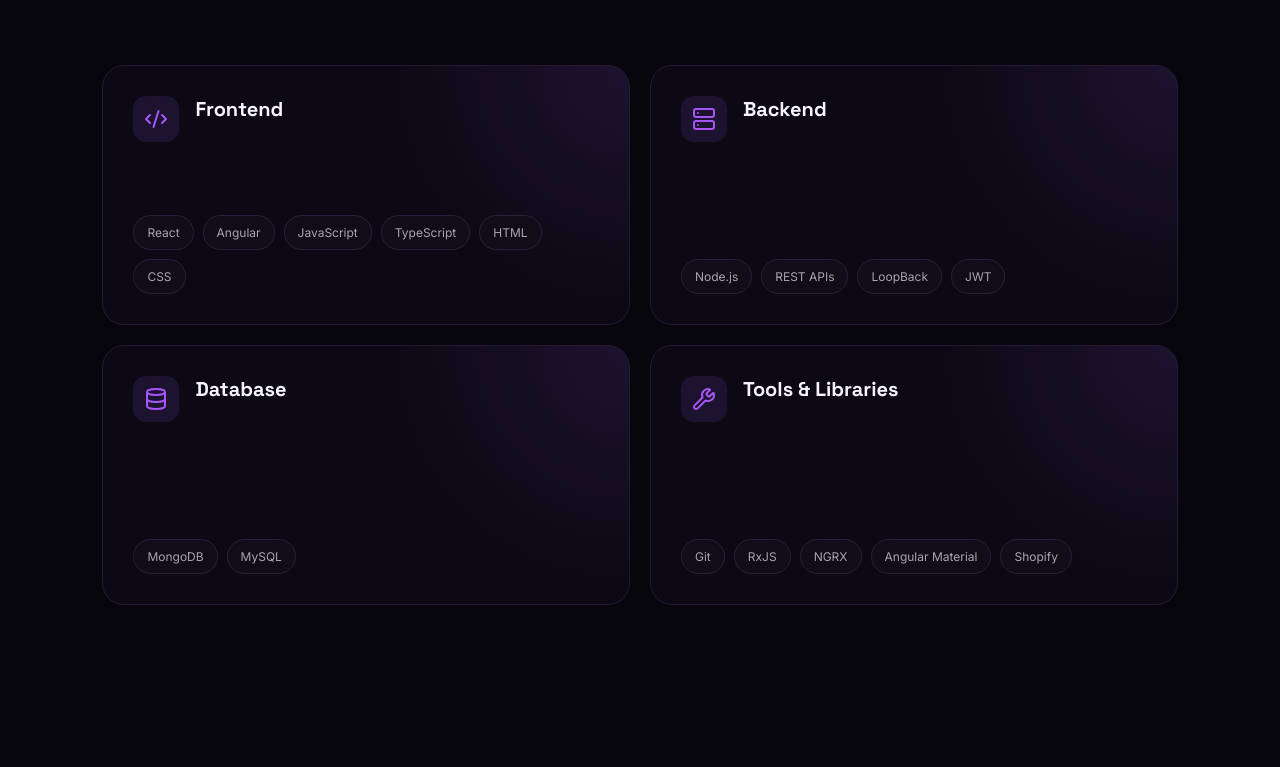
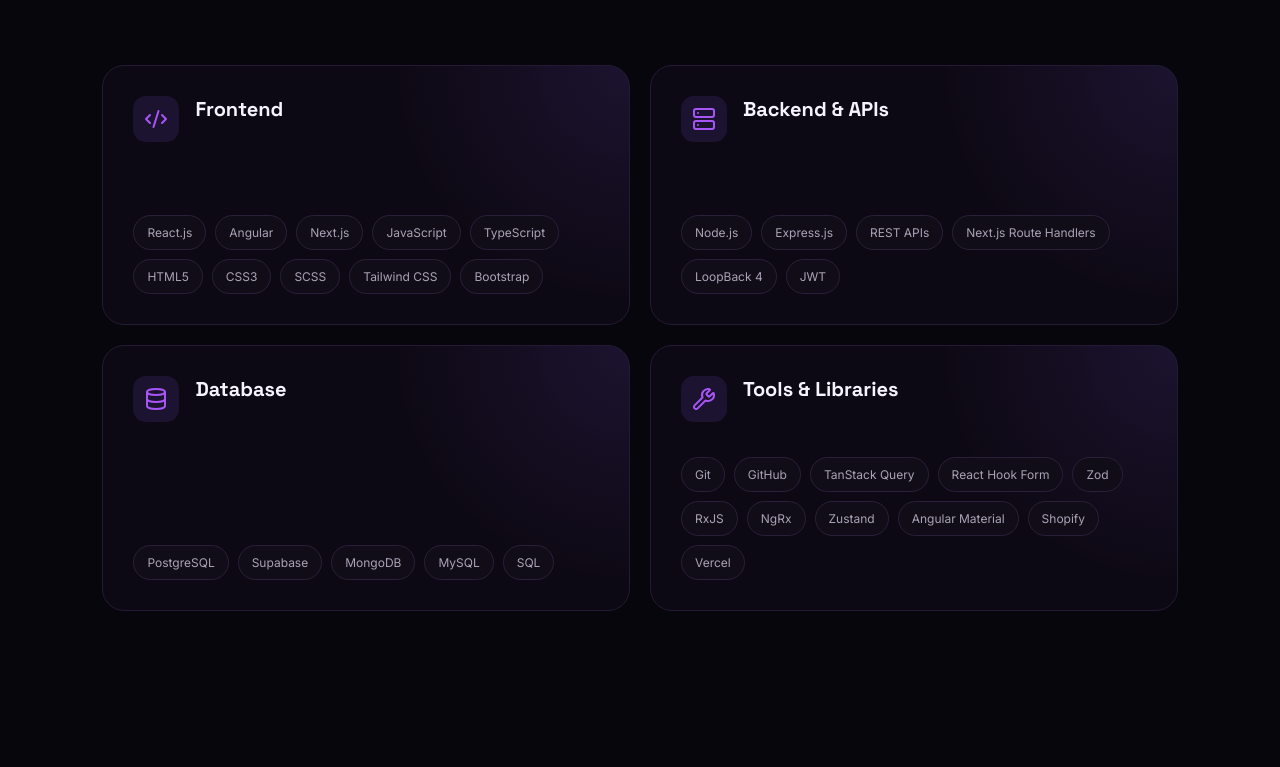
Before and after one commit to Meghanacodes/meghana-portfolio, a React (Vite) app: page / in a window 1280 px wide. Shown: the part 2073-2840 px from the top of the page. Built offline with nearby package versions, Linux system fonts and the light colour scheme.

Commit message:
UPdated skills and project

```diff
--- a/src/components/Projects.jsx
+++ b/src/components/Projects.jsx
@@ -55,25 +55,6 @@ const projects = [
       "REST APIs"
     ],
     color: "pink"
-  },
-
-  {
-    number: "04",
-    category: "PERSONAL PROJECT",
-    title: "CareerFlow",
-    subtitle: "Job Application Management Platform",
-    description:
-      "A full-stack platform designed to help job seekers organize applications, interviews, companies and career progress in one place.",
-    details:
-      "Planned as a complete product with authentication, application tracking, Kanban workflow, search, filters and analytics.",
-    technologies: [
-      "React.js",
-      "Node.js",
-      "MongoDB",
-      "JWT",
-      "REST APIs"
-    ],
-    color: "purple"
   },
   {
     number: "05",
--- a/src/components/Skills.jsx
+++ b/src/components/Skills.jsx
@@ -8,26 +8,33 @@ import {
   Layers
 } from "lucide-react";
 
+
 const skillGroups = [
   {
     title: "Frontend",
     icon: <Code2 />,
     skills: [
-      "React",
+      "React.js",
       "Angular",
+      "Next.js",
       "JavaScript",
       "TypeScript",
-      "HTML",
-      "CSS"
+      "HTML5",
+      "CSS3",
+      "SCSS",
+      "Tailwind CSS",
+      "Bootstrap"
     ]
   },
   {
-    title: "Backend",
+    title: "Backend & APIs",
     icon: <Server />,
     skills: [
       "Node.js",
+      "Express.js",
       "REST APIs",
-      "LoopBack",
+      "Next.js Route Handlers",
+      "LoopBack 4",
       "JWT"
     ]
   },
@@ -35,8 +42,11 @@ const skillGroups = [
     title: "Database",
     icon: <Database />,
     skills: [
+      "PostgreSQL",
+      "Supabase",
       "MongoDB",
-      "MySQL"
+      "MySQL",
+      "SQL"
     ]
   },
   {
@@ -44,13 +54,20 @@ const skillGroups = [
     icon: <Wrench />,
     skills: [
       "Git",
+      "GitHub",
+      "TanStack Query",
+      "React Hook Form",
+      "Zod",
       "RxJS",
-      "NGRX",
+      "NgRx",
+      "Zustand",
       "Angular Material",
-      "Shopify"
+      "Shopify",
+      "Vercel"
     ]
   }
 ];
+
 
 function Skills() {
   return (
```
